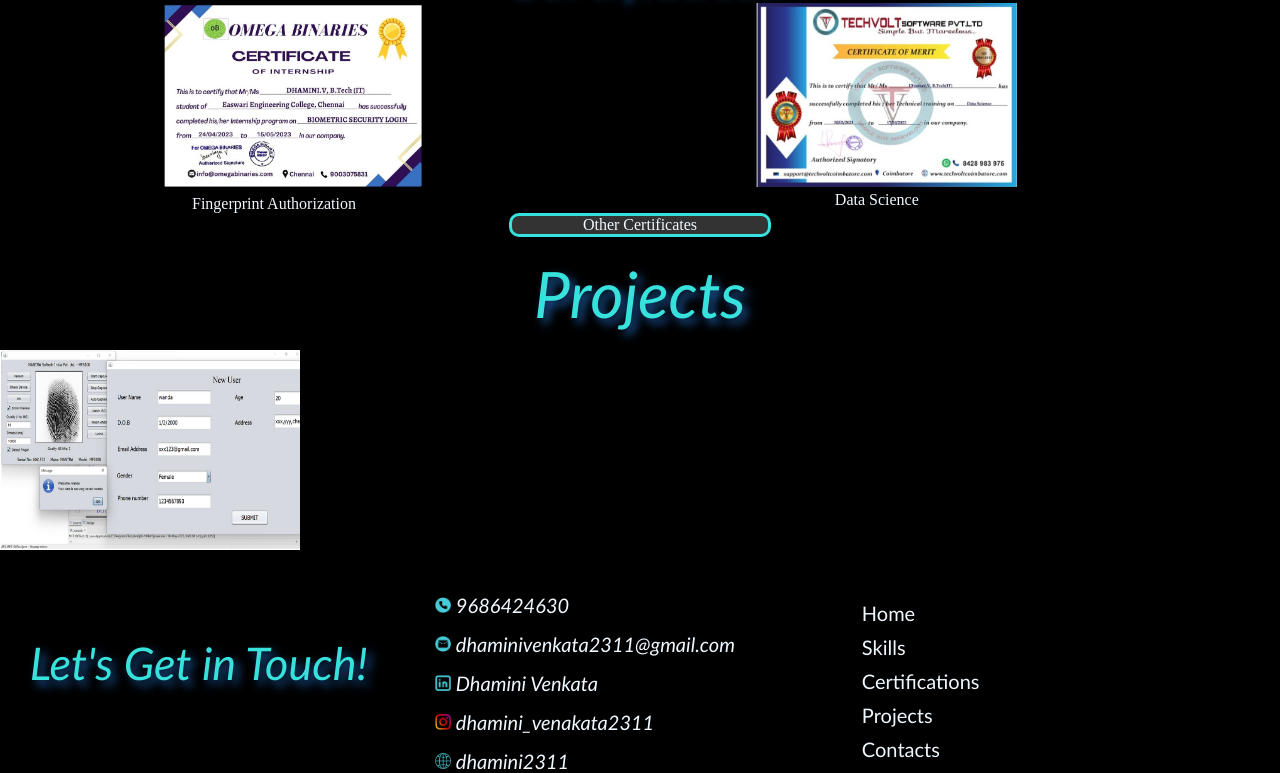
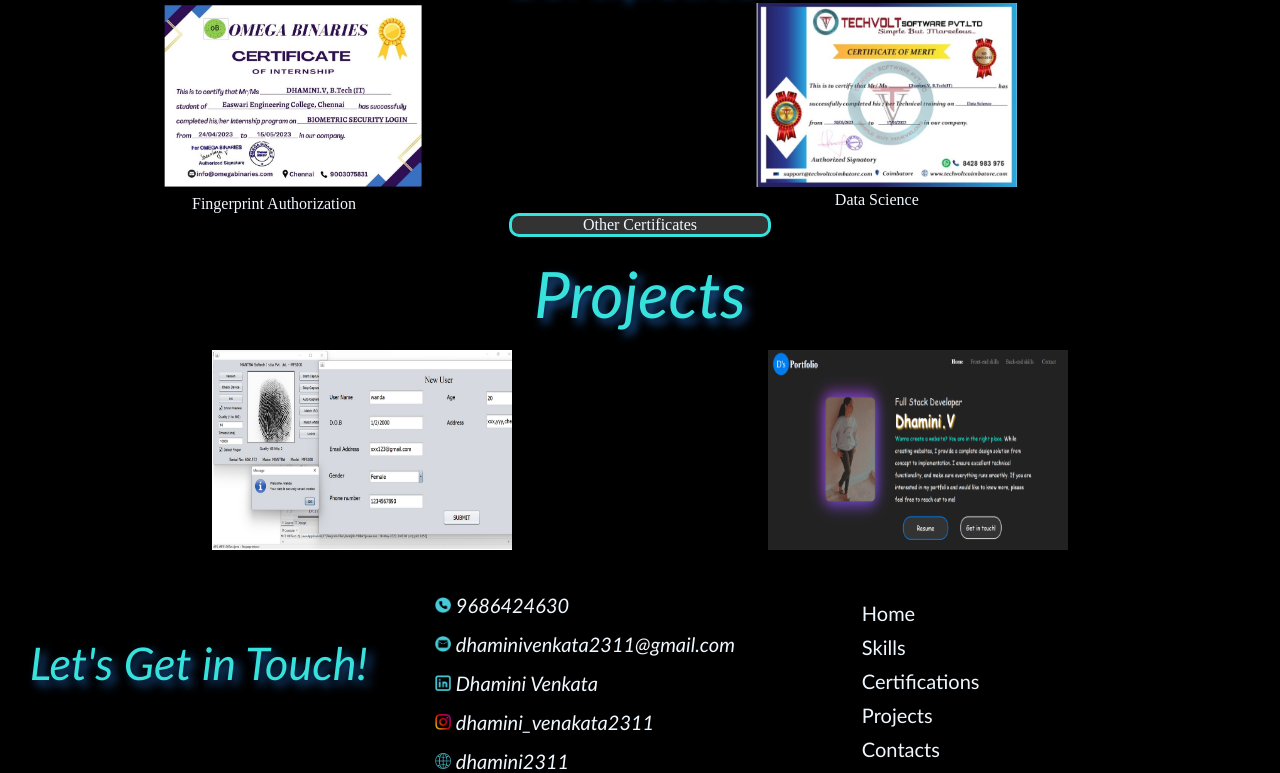
Before and after one commit to dhamini2311/portfolio2, an Angular app: page /home in a window 1280 px wide. Shown: the part 942-1715 px from the top of the page. Built offline with nearby package versions, Linux system fonts and the light colour scheme.

Commit message:
latest commit

```diff
--- a/src/app/projects/projects.component.css
+++ b/src/app/projects/projects.component.css
@@ -17,13 +17,13 @@
     height: auto;
     width: auto;
     color: aliceblue;
+    display: flex;
+    justify-content: center;
+    gap: 20%;
 }
 .card {
-
   width: 300px;
-
   height: 200px; perspective: 1000px;}
-
   .card-inner {
   width: 100%;
   height: 100%;
--- a/src/app/projects/projects.component.html
+++ b/src/app/projects/projects.component.html
@@ -9,8 +9,18 @@
         <img src="../../assets/project1.png">
       </div>
       <div class="card-back">
+      <p>Finger print project</p>
+      </div>
+    </div>
+  </div>
+  <div class="card">
+    <div class="card-inner">
+      <div class="card-front">
+        <img src="../../assets/project2.png">
+      </div>
+      <div class="card-back">
       <p>Back Side</p>
       </div>
   </div>
-  </div>
 </div>
+</div>
```
